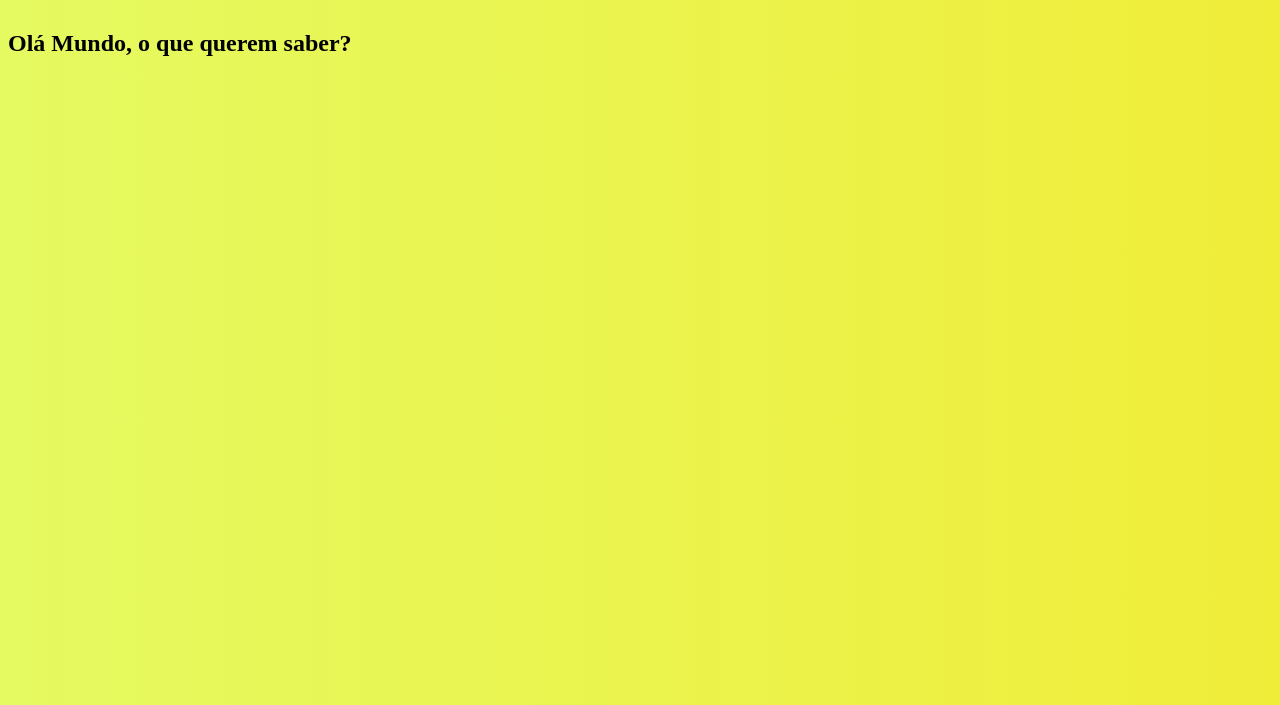
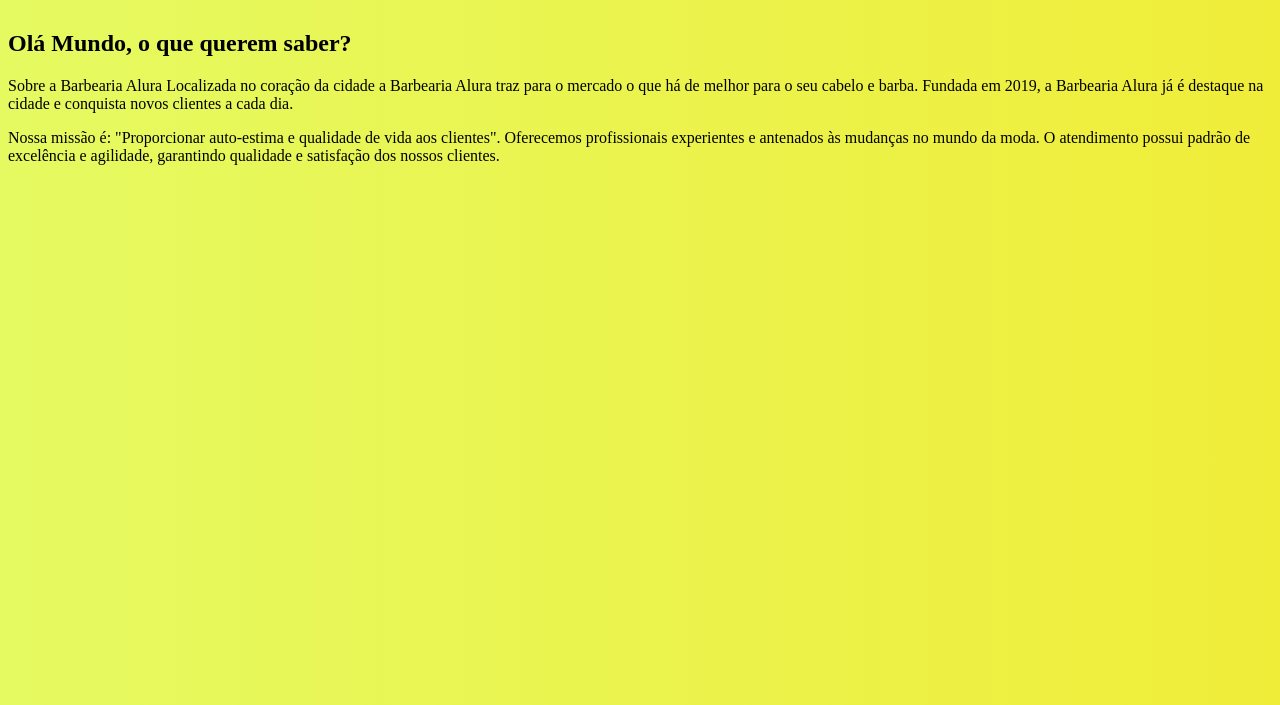
Before and after one commit to heloiisssa/diztudosobretudo, a plain HTML site: page index.html in a window 1280 px wide. Shown: the part 95-800 px from the top of the page. Drawn offline with Linux system fonts and the light colour scheme.

Commit message:
text base

```diff
--- a/index.html
+++ b/index.html
@@ -9,5 +9,13 @@
 <body>
     <h1>Olá Mundo, o que querem saber?</h1>
     <h2>Olá Mundo, o que querem saber?</h2>
+    <p>Sobre a Barbearia Alura
+
+        Localizada no coração da cidade a Barbearia Alura traz para o mercado o que há de melhor para o seu cabelo e barba. Fundada em 2019, a Barbearia Alura já é destaque na cidade e conquista novos clientes a cada dia.</p>
+        <p>Nossa missão é: "Proporcionar auto-estima e qualidade de vida aos clientes".
+
+            Oferecemos profissionais experientes e antenados às mudanças no mundo da moda. O atendimento possui padrão de excelência e agilidade, garantindo qualidade e satisfação dos nossos clientes.
+
+            </p>
 </body>
 </html>
```
